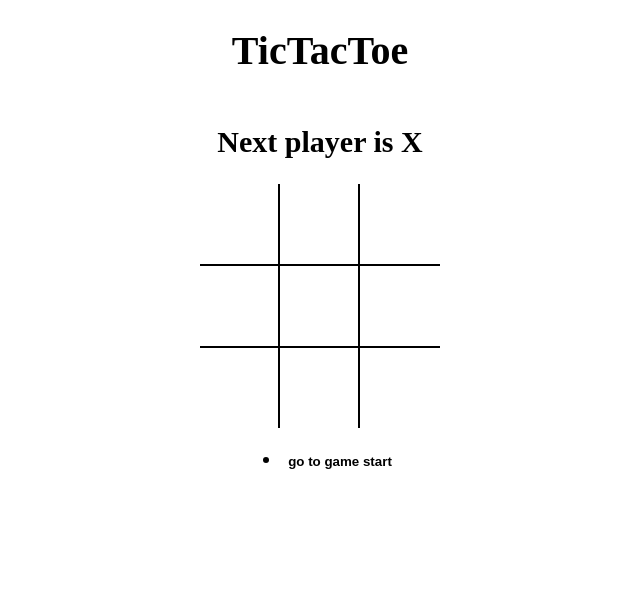
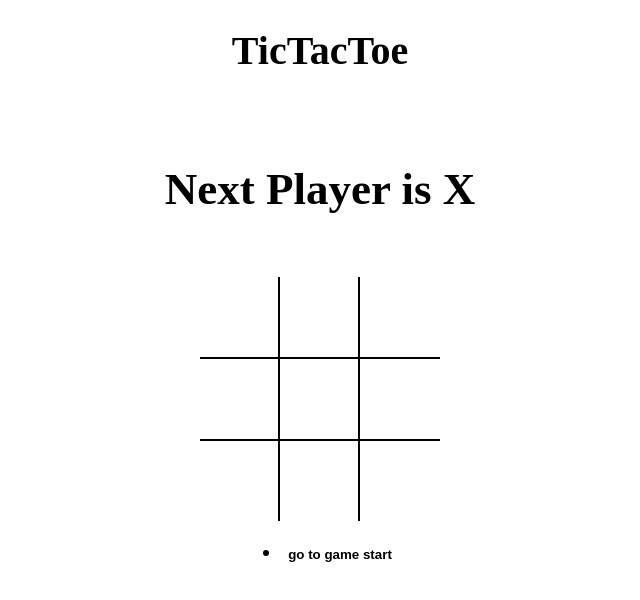
Before and after one commit to dhanush72/TicTacToe, a React (Vite) app: page / in a window 1280 px wide. Shown: the top 600 px of the page, without its empty margins (320-960 px from the left). Built offline with nearby package versions, Linux system fonts and the light colour scheme.

Commit message:
added draw message with conditional rendering

```diff
--- a/src/App.js
+++ b/src/App.js
@@ -3,6 +3,7 @@ import Board from './components/Board';
 import './styles/root.scss';
 import { calculateWinner } from './helpers';
 import History from './components/History';
+import StatusMessage from './components/StatusMessage';
 
 export const App = () => {
   const [history, setHistory] = useState([
@@ -14,12 +15,7 @@ export const App = () => {
   const [currentMove, setCurrentMove] = useState(0);
 
   const current = history[currentMove];
-
   const winner = calculateWinner(current.board);
-
-  const message = winner
-    ? `Winner is ${winner}`
-    : `Next player is ${current.isXNext ? 'X' : 'O'}`;
 
   const handleClick = position => {
     if (current.board[position] || winner) {
@@ -46,7 +42,9 @@ export const App = () => {
   return (
     <div className="app">
       <h1>TicTacToe</h1>
-      <h2> {message} </h2>
+      <h2>
+        <StatusMessage winner={winner} current={current} />
+      </h2>
       <Board board={current.board} handleClick={handleClick} />
       <History history={history} moveTo={moveTo} currentMove={currentMove} />
     </div>
--- /dev/null
+++ b/src/components/StatusMessage.js
@@ -0,0 +1,21 @@
+import React from 'react';
+
+// eslint-disable-next-line arrow-body-style
+const StatusMessage = ({ winner, current }) => {
+  // gives boolean values
+  const noMovesLeft = current.board.every(ele => ele !== null);
+
+  return (
+    <div>
+      <h2>
+        {winner && `Winner is ${winner}`}
+        {!winner &&
+          !noMovesLeft &&
+          `Next Player is ${current.isXNext ? 'X' : 'O'}`}
+        {!winner && noMovesLeft && 'X and O tied'}
+      </h2>
+    </div>
+  );
+};
+
+export default StatusMessage;
```
